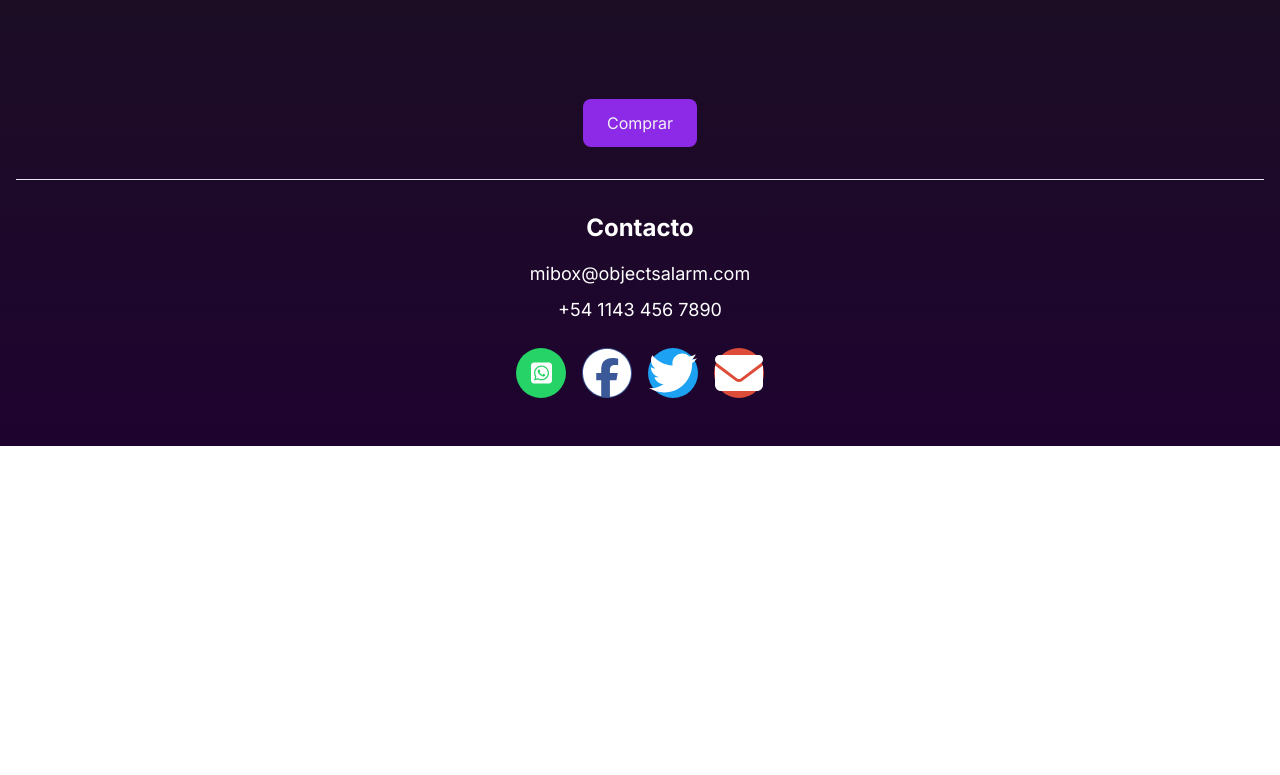
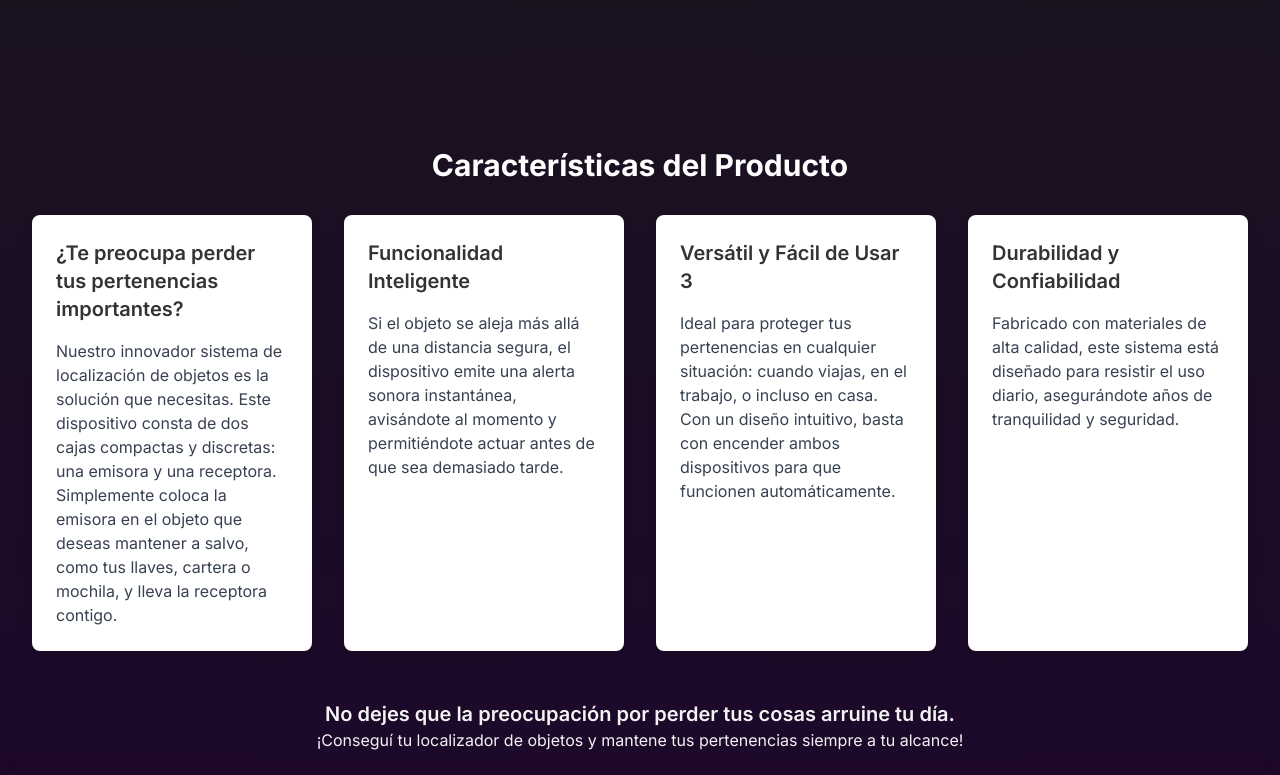
Before and after one commit to martinneme/objectsalarm, a Next.js app: page / in a window 1280 px wide. Shown: the part 525-1300 px from the top of the page. Before the commit the page ends 971 px from the top, so only its background shows below. Built offline with nearby package versions, Linux system fonts and the light colour scheme.

Commit message:
first commit

```diff
--- a/src/app/globals.css
+++ b/src/app/globals.css
@@ -120,6 +120,22 @@ body {
   color: #8c2ae7;
 }
 
+.text-description{
+  color: #333333;
+}
+
+
+.closeCardInfo{
+  margin-top: 2%;
+  background-color: transparent;
+  text-align: center;
+}
+
+.closeCardInfo h3{
+  color:#f3f3f3;
+  width: 80%;
+  margin: auto;
+}
 
 .slider-container {
   width: 100%;
--- a/src/app/page.tsx
+++ b/src/app/page.tsx
@@ -35,6 +35,33 @@ export default function Home() {
       </section>
       {/* Slider del producto */}
 
+      <section className="bg-100 py-12">
+  <div className="container mx-auto cl-4 px-4">
+    <h2 className="text-3xl font-bold text-center mb-8">Características del Producto</h2>
+    <div className="grid grid-cols-1 md:grid-cols-2 lg:grid-cols-4 gap-8">
+      <div className="bg-white shadow-lg rounded-lg p-6">
+        <h3 className="text-xl text-description font-semibold mb-4">¿Te preocupa perder tus pertenencias importantes?</h3>
+        <p className="text-gray-700"> Nuestro innovador sistema de localización de objetos es la solución que necesitas. Este dispositivo consta de dos cajas compactas y discretas: una emisora y una receptora. Simplemente coloca la emisora en el objeto que deseas mantener a salvo, como tus llaves, cartera o mochila, y lleva la receptora contigo.</p>
+      </div>
+      <div className="bg-white shadow-lg rounded-lg p-6">
+        <h3 className="text-xl text-description  font-semibold mb-4">Funcionalidad Inteligente</h3>
+        <p className="text-gray-700">Si el objeto se aleja más allá de una distancia segura, el dispositivo emite una alerta sonora instantánea, avisándote al momento y permitiéndote actuar antes de que sea demasiado tarde. </p>
+      </div>
+      <div className="bg-white shadow-lg rounded-lg p-6">
+        <h3 className="text-xl  text-description font-semibold mb-4">Versátil y Fácil de Usar 3</h3>
+        <p className="text-gray-700">Ideal para proteger tus pertenencias en cualquier situación: cuando viajas, en el trabajo, o incluso en casa. Con un diseño intuitivo, basta con encender ambos dispositivos para que funcionen automáticamente.</p>
+      </div>
+      <div className="bg-white shadow-lg rounded-lg p-6">
+        <h3 className="text-xl text-description font-semibold mb-4">Durabilidad y Confiabilidad</h3>
+        <p className="text-gray-700">Fabricado con materiales de alta calidad, este sistema está diseñado para resistir el uso diario, asegurándote años de tranquilidad y seguridad.</p>
+      </div>
+    </div>
+  </div>
+  <div className="bg-white shadow-lg rounded-lg p-6 closeCardInfo">
+        <h3 className="text-xl text-description  font-semibold mb-4">No dejes que la preocupación por perder tus cosas arruine tu día. </h3>
+        <h3>¡Conseguí tu localizador de objetos y mantene tus pertenencias siempre a tu alcance!</h3>
+      </div>
+</section>
 
       {/* Botón de compra */}
 
```
